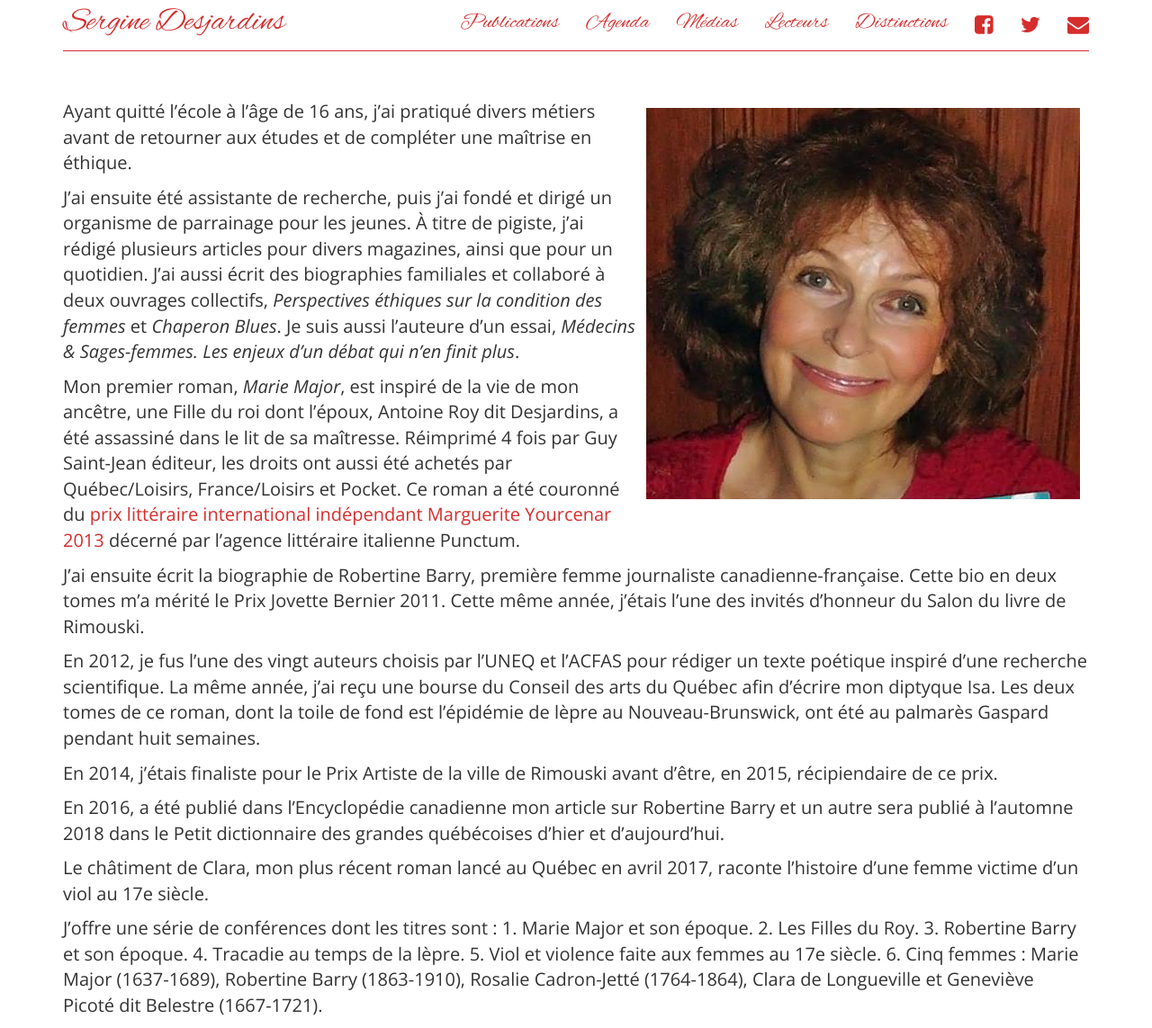
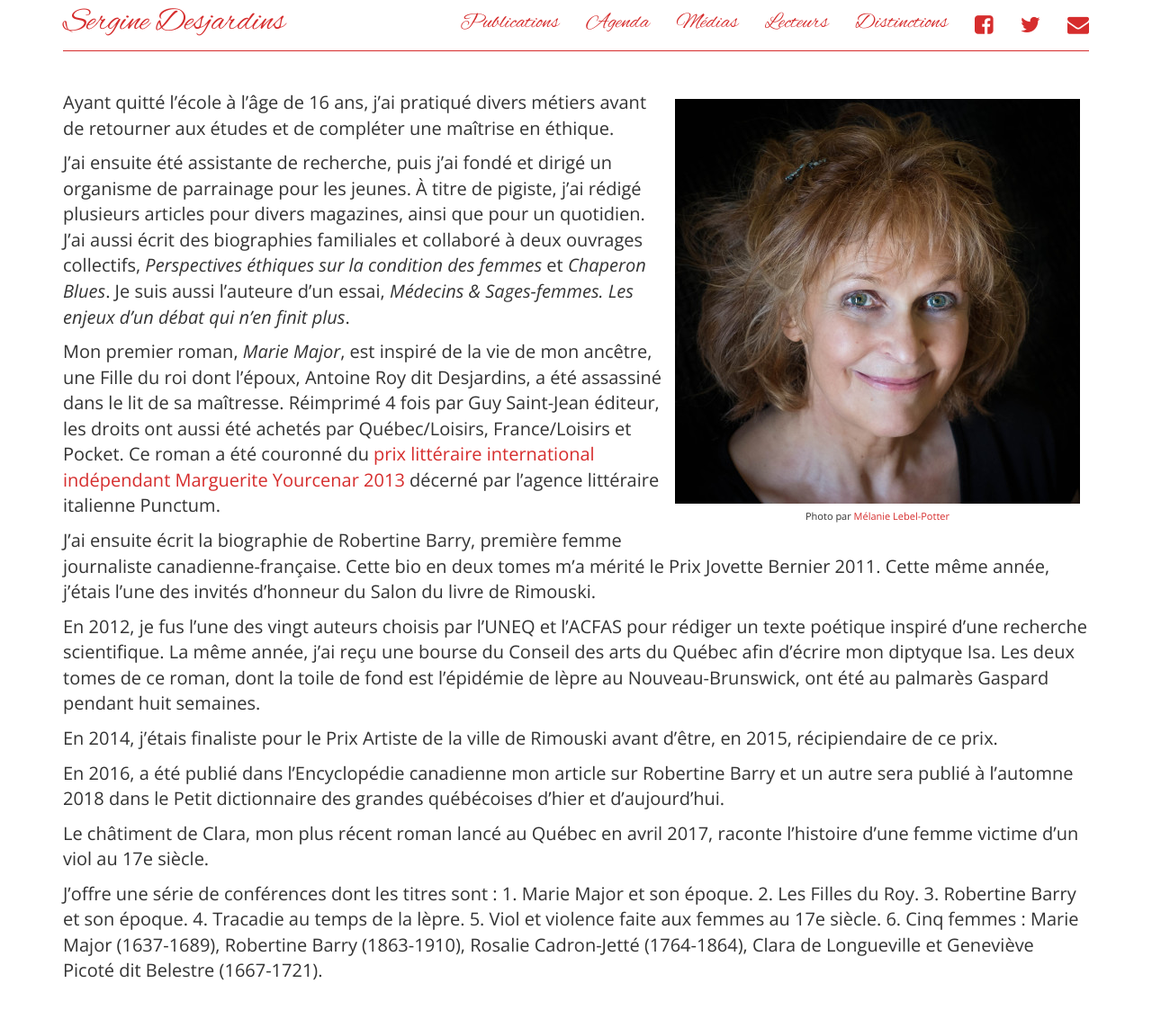
Before and after one commit to serginedesjardins/serginedesjardins.github.io, a Jekyll site: the page built from index.md, in a window 1280 px wide and 1143 px high. Shown: the whole window at 90% size. Built offline with Jekyll 4.4.1, drawn with Linux system fonts in a browser that asks for light colours; nearby versions of some CDN libraries.

Commit message:
up image

```diff
--- a/index.md
+++ b/index.md
@@ -4,7 +4,10 @@ title: Acceuil
 permalink: /
 ---
 
-<img style='float:right; padding: 10px' src='images/sergine-2014-08.png' alt='photo'>
+<div style='float:right; padding: 10px; font-size: 11px; text-align: center'>
+  <img style="padding-bottom:0.5em;" src='images/sergine-2019-small.jpg' alt='photo'><br/>
+  Photo par <a href='https://www.facebook.com/melanie.lebelpotter'>Mélanie Lebel-Potter</a>
+</div>
 
 Ayant quitté l'école à l'âge de 16 ans, j'ai pratiqué divers métiers avant de retourner aux études et de compléter une maîtrise en éthique.
 
```
Also changed, not shown: images/sergine-2019-small.jpg (added), images/sergine-2019.jpg (added).
